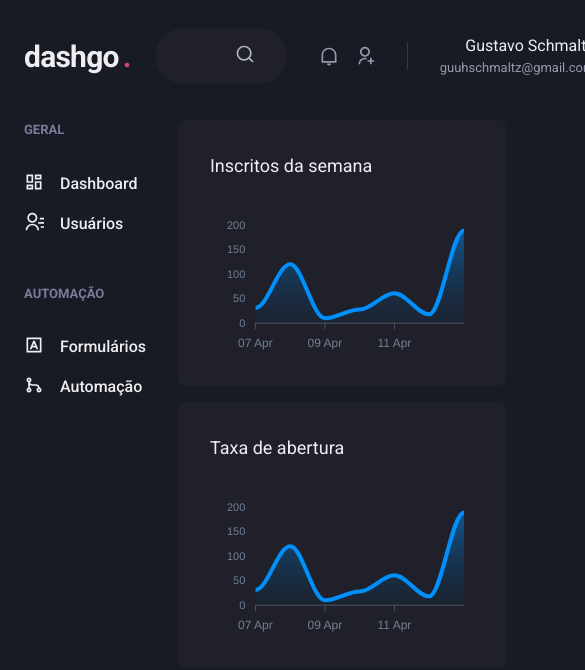
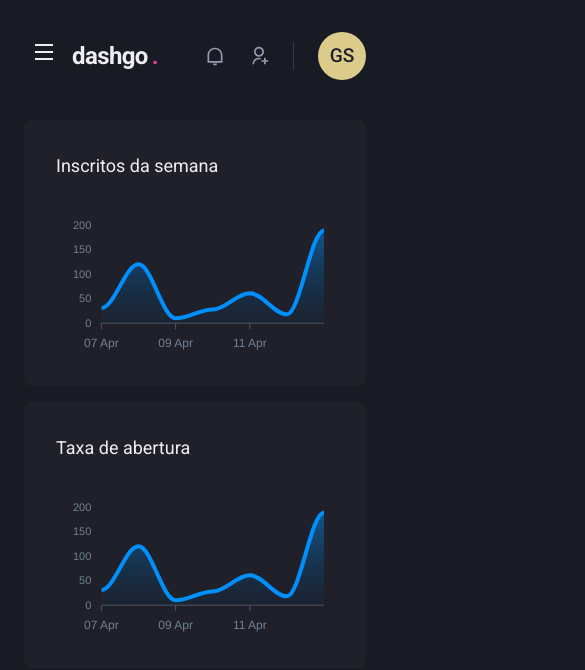
Before and after one commit to guuhschmaltz/dashgo, a Next.js app: page /dashboard in a window 390 px wide. Shown: the top 670 px of the page, 585 px wide, since content can reach past the window. Built offline with nearby package versions, Linux system fonts and the light colour scheme.

Commit message:
added responsive sidebar

```diff
--- a/src/components/Header/Logo.tsx
+++ b/src/components/Header/Logo.tsx
@@ -3,7 +3,7 @@
 export function Logo(){
   return (
     <Text
-      fontSize="3xl"
+      fontSize={["2xl", "3xl"]}
       fontWeight="bold"
       letterSpacing="tight"
       w="64">
--- a/src/components/Header/NotificationsNav.tsx
+++ b/src/components/Header/NotificationsNav.tsx
@@ -4,9 +4,9 @@
 export function NotificationsNav(){
   return (
     <HStack
-      spacing="4"
-      mx="8"
-      pr="8"
+      spacing={["6","8"]}
+      mx={["6","8"]}
+      pr={["6","8"]}
       py="1"
       color="gray.300"
       borderRightWidth={1}
--- a/src/components/Header/Profile.tsx
+++ b/src/components/Header/Profile.tsx
@@ -1,12 +1,18 @@
 import { Box, Avatar, Text, Flex } from '@chakra-ui/react';
 
-export function Profile() {
+interface ProfileProps{
+  showProfileData: boolean;
+}
+
+export function Profile({ showProfileData = true }: ProfileProps) {
   return(
     <Flex align="center">
+      { showProfileData && (
         <Box mr="4" textAlign="right">
           <Text>Gustavo Schmaltz</Text>
           <Text color="gray.300" fontSize="small">guuhschmaltz@gmail.com</Text>
         </Box>
+      )}
         <Avatar size="md" name="Gustavo Schmaltz"/>
       </Flex>
   );
--- a/src/components/Header/index.tsx
+++ b/src/components/Header/index.tsx
@@ -1,10 +1,19 @@
-import { Flex } from '@chakra-ui/react';
+import { Flex, Icon, IconButton, useBreakpointValue } from '@chakra-ui/react';
+import { RiMenuLine } from 'react-icons/ri';
+import { useSidebarDrawer } from '../../contexts/SidebarDrawerContext';
 import { Logo } from './Logo';
 import { NotificationsNav } from './NotificationsNav';
 import { Profile } from './Profile';
 import { SearchBox } from './SearchBox';
 
 export function Header(){
+  const { onOpen } = useSidebarDrawer()
+
+  const isWideVersion = useBreakpointValue({
+    base: false,
+    lg: true,
+  })
+
   return(
     <Flex
       as="header"
@@ -15,11 +24,24 @@
       mt="4"
       px="6"
       align="center">
+        { !isWideVersion && (
+          <IconButton
+            aria-label="Open Navigation"
+            icon={ <Icon as={RiMenuLine} /> }
+            fontSize="24"
+            variant="unstyled"
+            onClick={onOpen}
+            mr="2"
+            >
+
+          </IconButton>
+        )}
+
         <Logo />
-        <SearchBox />
+        { isWideVersion && <SearchBox /> }
         <Flex align="center" ml="auto">
           <NotificationsNav />
-          <Profile />
+          <Profile showProfileData={isWideVersion} />
         </Flex>
     </Flex>
   );
--- /dev/null
+++ b/src/components/SideBar/SidebarNav.tsx
@@ -0,0 +1,21 @@
+import { Stack } from "@chakra-ui/react";
+import { RiContactsLine, RiDashboardLine, RiGitMergeLine, RiInputMethodLine } from 'react-icons/ri';
+
+import { NavLink } from "./NavLink";
+import { NavSection } from "./NavSection";
+
+
+export function SidebarNav(){
+  return(
+    <Stack spacing="12" align="flex-start">
+      <NavSection title="GERAL">
+        <NavLink icon={RiDashboardLine}>Dashboard</NavLink>
+        <NavLink icon={RiContactsLine}>Usuários</NavLink>
+      </NavSection>
+      <NavSection title="AUTOMAÇÃO">
+        <NavLink icon={RiInputMethodLine}>Formulários</NavLink>
+        <NavLink icon={RiGitMergeLine}>Automação</NavLink>
+      </NavSection>
+    </Stack>
+  );
+}
--- a/src/components/SideBar/index.tsx
+++ b/src/components/SideBar/index.tsx
@@ -1,23 +1,35 @@
-import { Box, Stack } from "@chakra-ui/react";
-import React from "react";
-import { RiContactsLine, RiDashboardLine, RiGitMergeLine, RiInputMethodLine } from 'react-icons/ri';
+import { Box, Drawer, DrawerBody, DrawerCloseButton, DrawerContent, DrawerHeader, DrawerOverlay, useBreakpointValue } from "@chakra-ui/react";
+import { useSidebarDrawer } from "../../contexts/SidebarDrawerContext";
 
-import { NavLink } from "./NavLink";
-import { NavSection } from "./NavSection";
+import { SidebarNav } from "./SidebarNav";
 
 export function Sidebar(){
+  const { isOpen, onClose } = useSidebarDrawer()
+
+  const isDrawerSidebar = useBreakpointValue({
+    base: true,
+    lg: false,
+  })
+
+  if (isDrawerSidebar) {
+    return(
+    <Drawer isOpen={isOpen} placement="left" onClose={onClose}>
+      <DrawerOverlay>
+        <DrawerContent bg="gray.800" p="4">
+          <DrawerCloseButton mt="6" />
+          <DrawerHeader>Navegação</DrawerHeader>
+
+          <DrawerBody>
+            <SidebarNav />
+          </DrawerBody>
+        </DrawerContent>
+      </DrawerOverlay>
+    </Drawer>
+    )
+  }
   return (
         <Box as="aside" w="64" mr="8">
-          <Stack spacing="12" align="flex-start">
-            <NavSection title="GERAL">
-              <NavLink icon={RiDashboardLine}>Dashboard</NavLink>
-              <NavLink icon={RiContactsLine}>Usuários</NavLink>
-            </NavSection>
-            <NavSection title="AUTOMAÇÃO">
-              <NavLink icon={RiInputMethodLine}>Formulários</NavLink>
-              <NavLink icon={RiGitMergeLine}>Automação</NavLink>
-            </NavSection>
-          </Stack>
+          <SidebarNav />
         </Box>
   );
 }
--- /dev/null
+++ b/src/contexts/SidebarDrawerContext.tsx
@@ -0,0 +1,28 @@
+import { useDisclosure, UseDisclosureReturn } from "@chakra-ui/react";
+import { useRouter } from "next/dist/client/router";
+import { createContext, ReactNode, useContext, useEffect } from "react";
+
+interface SidebarDrawerProviderProps{
+  children: ReactNode;
+}
+
+type SidebarDrawerContextData = UseDisclosureReturn;
+
+const SidebarDrawerContext = createContext({} as SidebarDrawerContextData);
+
+export function SidebarDrawerProvider({children }: SidebarDrawerProviderProps){
+  const disclosure = useDisclosure();
+  const router = useRouter();
+
+  useEffect(() => {
+    disclosure.onClose()
+  }, [router.asPath]) //toda vez que a rota mudar, fechar a sidebar
+
+  return(
+    <SidebarDrawerContext.Provider value={disclosure}>
+      {children}
+    </SidebarDrawerContext.Provider>
+  )
+}
+
+export const useSidebarDrawer = () => useContext(SidebarDrawerContext)
--- a/src/pages/_app.tsx
+++ b/src/pages/_app.tsx
@@ -1,11 +1,14 @@
 import { AppProps } from 'next/app';
 import { ChakraProvider } from '@chakra-ui/react';
 import { theme } from '../styles/theme';
+import { SidebarDrawerProvider } from '../contexts/SidebarDrawerContext';
 
 function MyApp({ Component, pageProps }: AppProps) {
   return (
     <ChakraProvider theme={theme}>
-    <Component {...pageProps} />
+      <SidebarDrawerProvider>
+      <Component {...pageProps} />
+      </SidebarDrawerProvider>
     </ChakraProvider>
   )
 }
```
